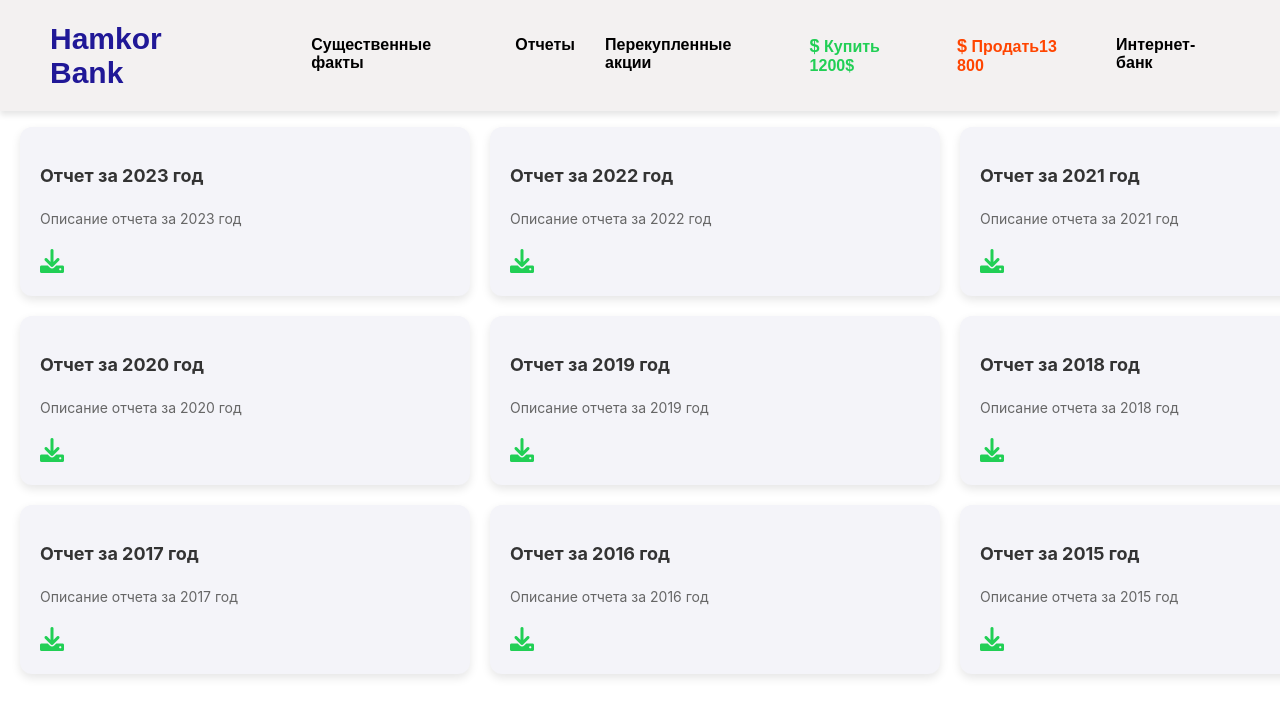
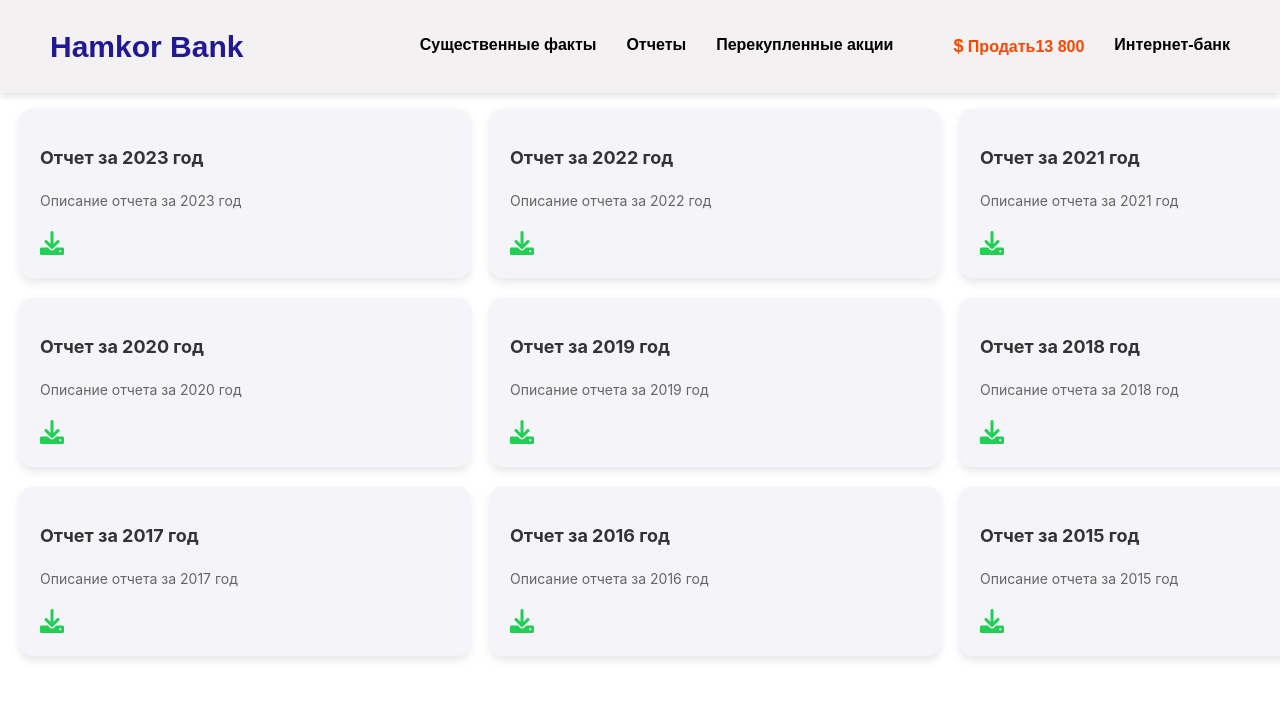
Before and after one commit to jasmina001/hamkor_bank, a React (Create React App) app: page / in a window 1280 px wide. Shown: the top 716 px of the page. Built offline with nearby package versions, Linux system fonts and the light colour scheme.

Commit message:
add new changing

```diff
--- a/src/components/Navbar.js
+++ b/src/components/Navbar.js
@@ -29,7 +29,7 @@
           </li>
           <li className="navbar-item">
             <a href="/for-investors/buy" className="navbar-link buy-link">
-              <span className="currency">$</span> Купить <span>1200$</span>
+
             </a>
           </li>
           <li className="navbar-item">
```
